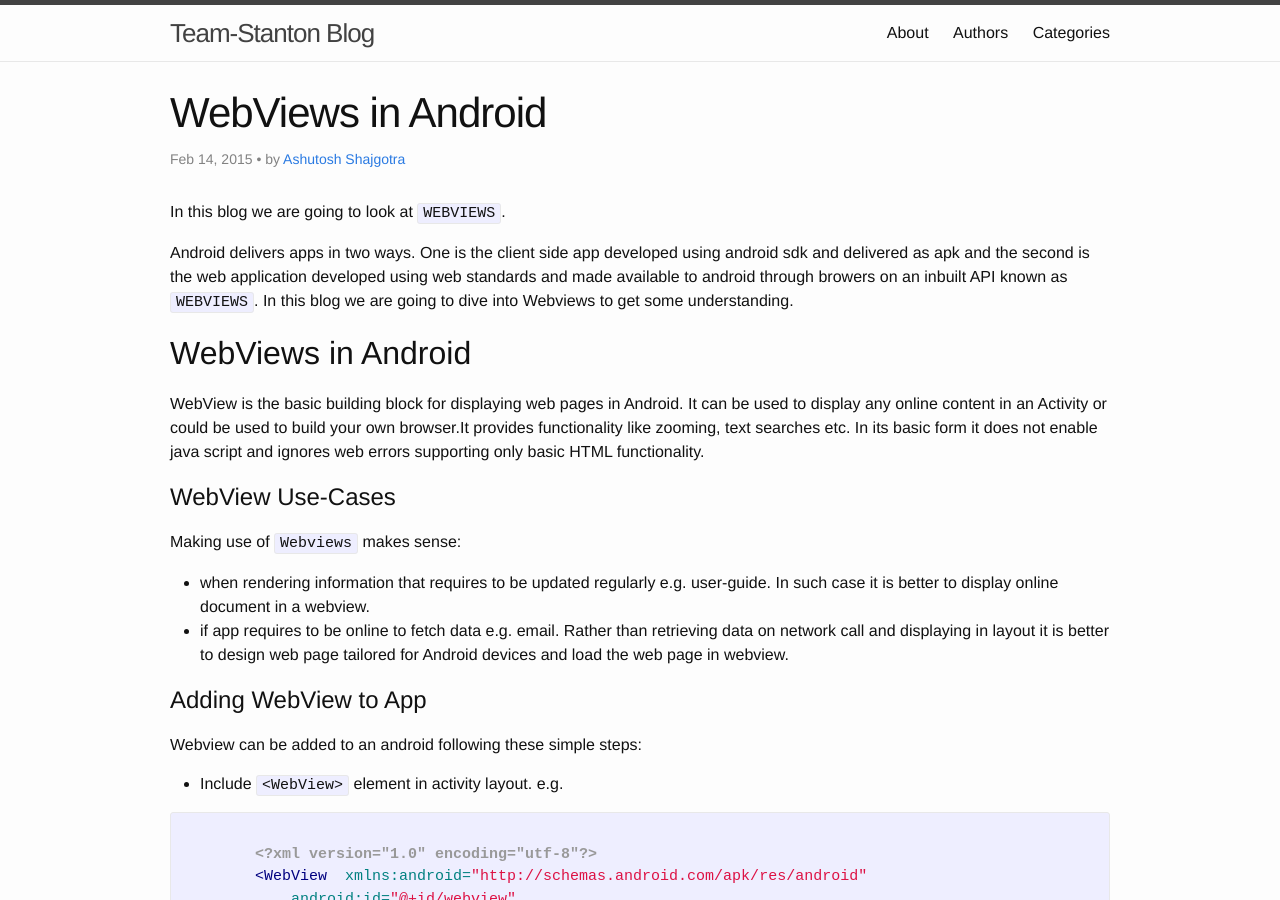
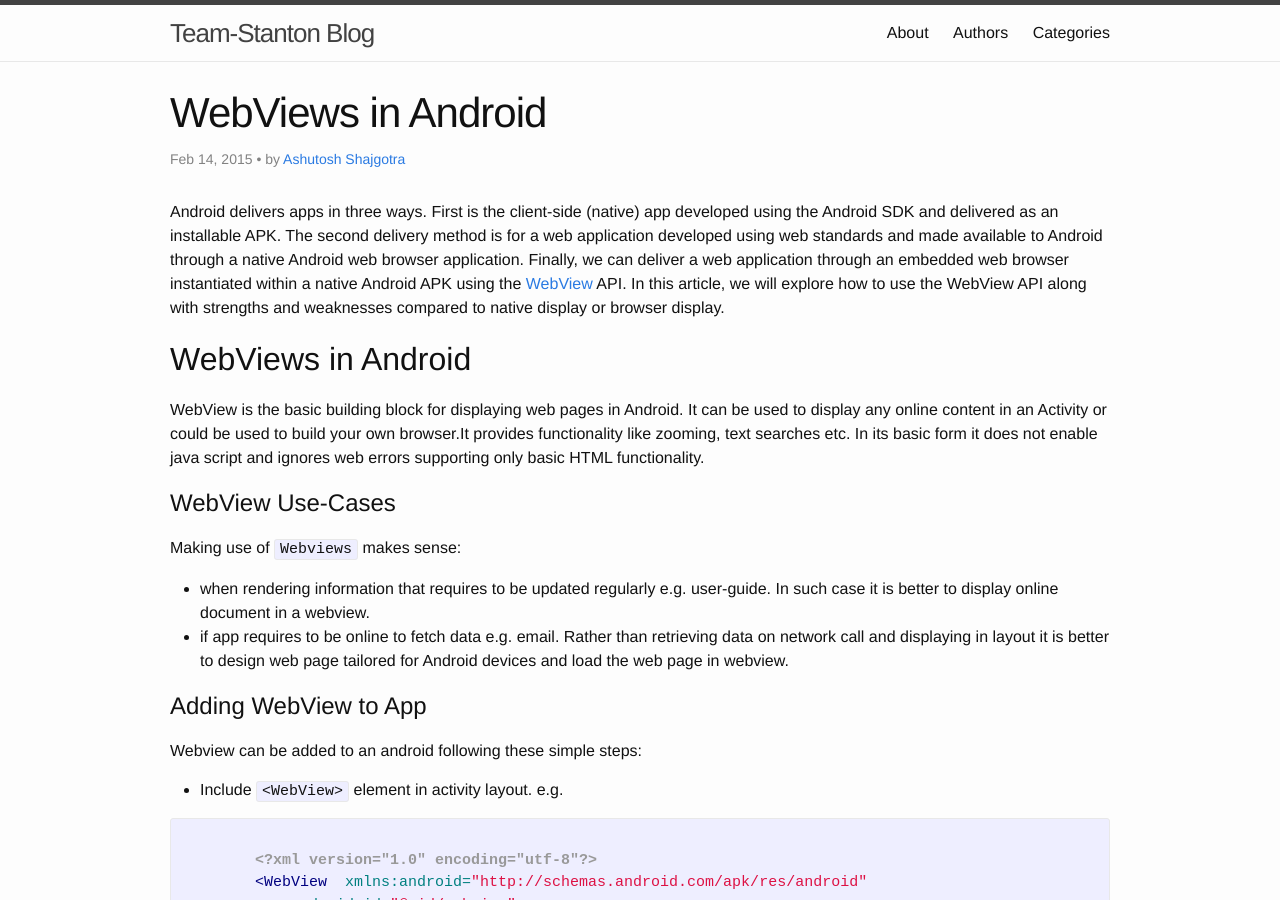
Before and after one commit to ajcrites/team-stanton, a Jekyll site: the page built from _posts/2015-02-14-android-webview.markdown, in a window 1280 px wide and 900 px high. Built offline with Jekyll 4.4.1, drawn with Linux system fonts in a browser that asks for light colours.

Commit message:
grammar fixes.

```diff
--- a/_posts/2015-02-14-android-webview.markdown
+++ b/_posts/2015-02-14-android-webview.markdown
@@ -6,9 +6,7 @@ category: android
 author: ashajgotra
 ---
 
-In this blog we are going to look at `WEBVIEWS`.
-
-Android delivers apps in two ways. One is the client side app developed using android sdk and delivered as apk and the second is the web application developed using web standards and made available to android through browers on an inbuilt API known as `WEBVIEWS`. In this blog we are going to dive into Webviews to get some understanding.
+Android delivers apps in three ways. First is the client-side (native) app developed using the Android SDK and delivered as an installable APK. The second delivery method is for a web application developed using web standards and made available to Android through a native Android web browser application. Finally, we can deliver a web application through an embedded web browser instantiated within a native Android APK using the [WebView](http://developer.android.com/reference/android/webkit/WebView.html) API. In this article, we will explore how to use the WebView API along with strengths and weaknesses compared to native display or browser display.
 
 ## WebViews in Android
 
```
